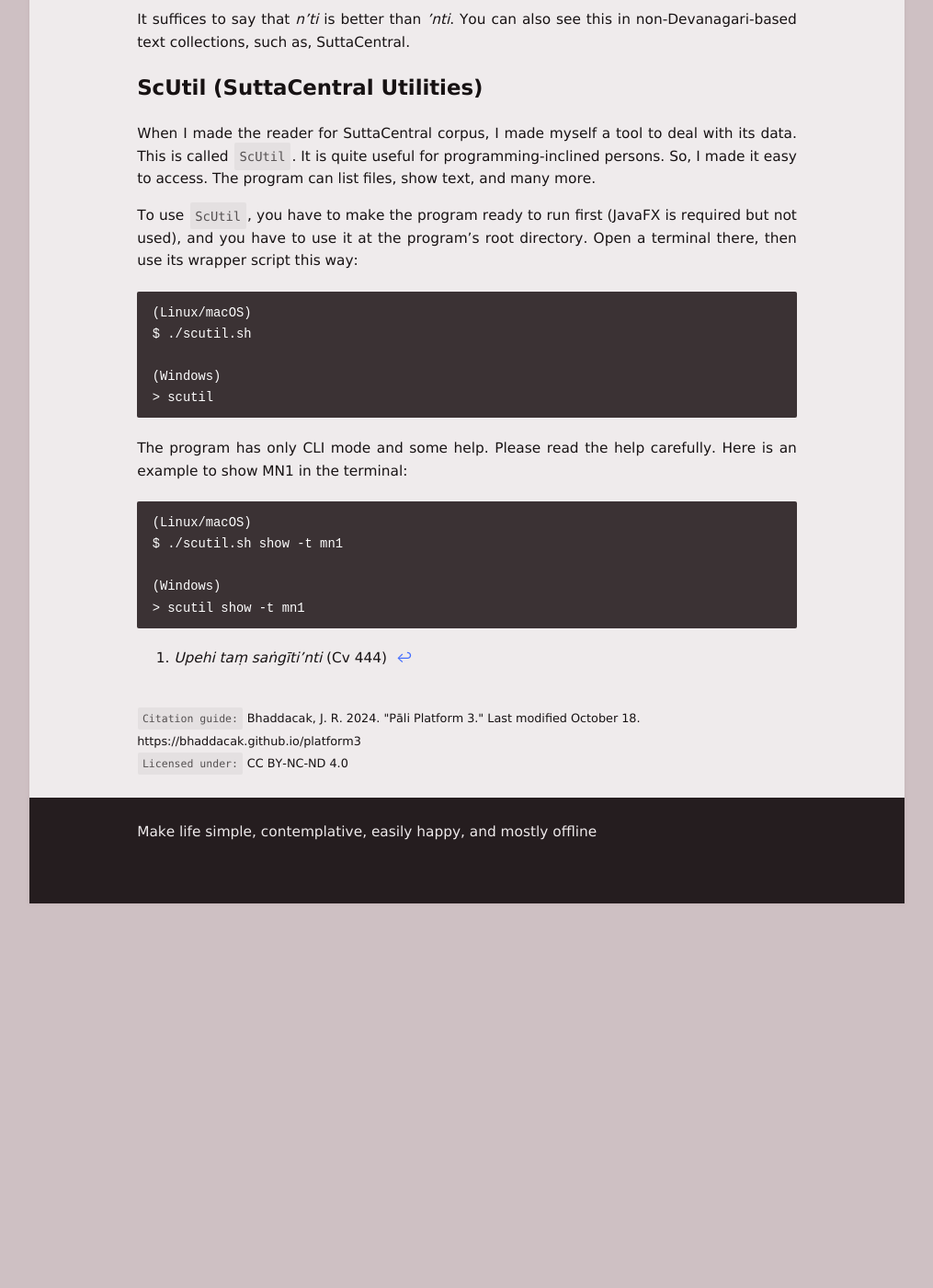
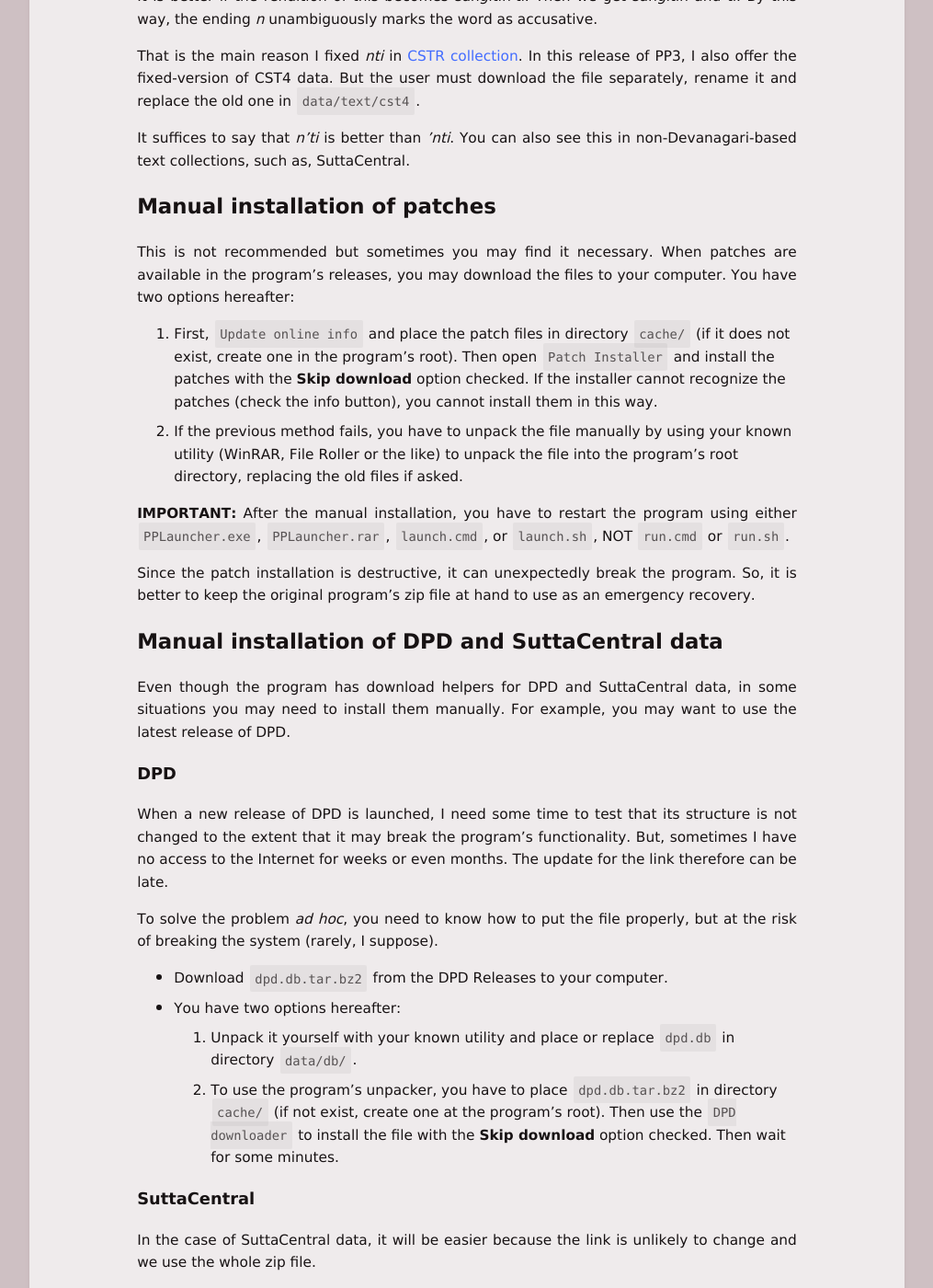
Before and after one commit to bhaddacak/bhaddacak.github.io, a Jekyll site: the page built from _pages/platform3.md, in a window 1280 px wide and 1400 px high, scrolled down 2481 px. Shown: the whole window at 92% size, without its empty margins (132-1147 px from the left). Built offline with Jekyll 4.4.1, drawn with Linux system fonts in a browser that asks for light colours; before the commit the page ends 3463 px from its top, so only the background shows below that; some of the changed text lies outside the part shown.

Commit message:
Add manual installation info in platform3

```diff
--- a/_pages/platform3.md
+++ b/_pages/platform3.md
@@ -2,7 +2,7 @@
 title: "Pāli Platform 3"
 permalink: /platform3
 is_article: true
-date: 2024-10-18 12:00:00 +0700
+date: 2024-10-19 12:00:00 +0700
 ---
 
 - TOC
@@ -10,7 +10,7 @@
 
 ![Pāli Platform 3's About](/assets/images/platform3-about-dark.png)
 
-Finally, `Pāli Platform 3` is here. The look is not much different, but its functions surpass the old one in many respects. This About window has something hidden. Let us find out.
+Finally, `Pāli Platform 3` is here. The look is not much changed, but its functions surpass the old one in many respects. This About window has something hidden. Let us find out.
 
 ## Links
 
@@ -48,6 +48,41 @@
 
 It suffices to say that *n’ti* is better than *’nti*. You can also see this in non-Devanagari-based text collections, such as, SuttaCentral.
 
+## Manual installation of patches
+
+This is not recommended but sometimes you may find it necessary. When patches are available in the program's releases, you may download the files to your computer. You have two options hereafter:
+
+1. First, `Update online info` and place the patch files in directory `cache/` (if it does not exist, create one in the program's root). Then open `Patch Installer` and install the patches with the **Skip download** option checked. If the installer cannot recognize the patches (check the info button), you cannot install them in this way.
+2. If the previous method fails, you have to unpack the file manually by using your known utility (WinRAR, File Roller or the like) to unpack the file into the program's root directory, replacing the old files if asked.
+
+**IMPORTANT:** After the manual installation, you have to restart the program using either `PPLauncher.exe`, `PPLauncher.rar`, `launch.cmd`, or `launch.sh`, NOT `run.cmd` or `run.sh`.
+
+Since the patch installation is destructive, it can unexpectedly break the program. So, it is better to keep the original program's zip file at hand to use as an emergency recovery.
+
+## Manual installation of DPD and SuttaCentral data
+
+Even though the program has download helpers for DPD and SuttaCentral data, in some situations you may need to install them manually. For example, you may want to use the latest release of DPD.
+
+### DPD
+
+When a new release of DPD is launched, I need some time to test that its structure is not changed to the extent that it may break the program's functionality. But, sometimes I have no access to the Internet for weeks or even months. The update for the link therefore can be late.
+
+To solve the problem *ad hoc*, you need to know how to put the file properly, but at the risk of breaking the system (rarely, I suppose).
+
+- Download `dpd.db.tar.bz2` from the DPD Releases to your computer.
+- You have two options hereafter:
+    1. Unpack it yourself with your known utility and place or replace `dpd.db` in directory `data/db/`.
+    2. To use the program's unpacker, you have to place `dpd.db.tar.bz2` in directory `cache/` (if not exist, create one at the program's root). Then use the `DPD downloader` to install the file with the **Skip download** option checked. Then wait for some minutes.
+
+### SuttaCentral
+
+In the case of SuttaCentral data, it will be easier because the link is unlikely to change and we use the whole zip file.
+
+- Download the whole published source of *SuttaCentral Bilara data* from [`github.com/suttacentral/bilara-data`](https://github.com/suttacentral/bilara-data){:target="\_blank"}. The obtained file is named `bilara-data-published.zip`.
+- Place or replace the file in `data/text/sc/`. If directory `sc` does not exist, create a new one.
+
+The structure of SC data is quite stable. So, the new file is unlikely to break the program. If it is the case, however, please report this to me.
+
 ## ScUtil (SuttaCentral Utilities)
 
 When I made the reader for SuttaCentral corpus, I made myself a tool to deal with its data. This is called `ScUtil`. It is quite useful for programming-inclined persons. So, I made it easy to access. The program can list files, show text, and many more.
```
